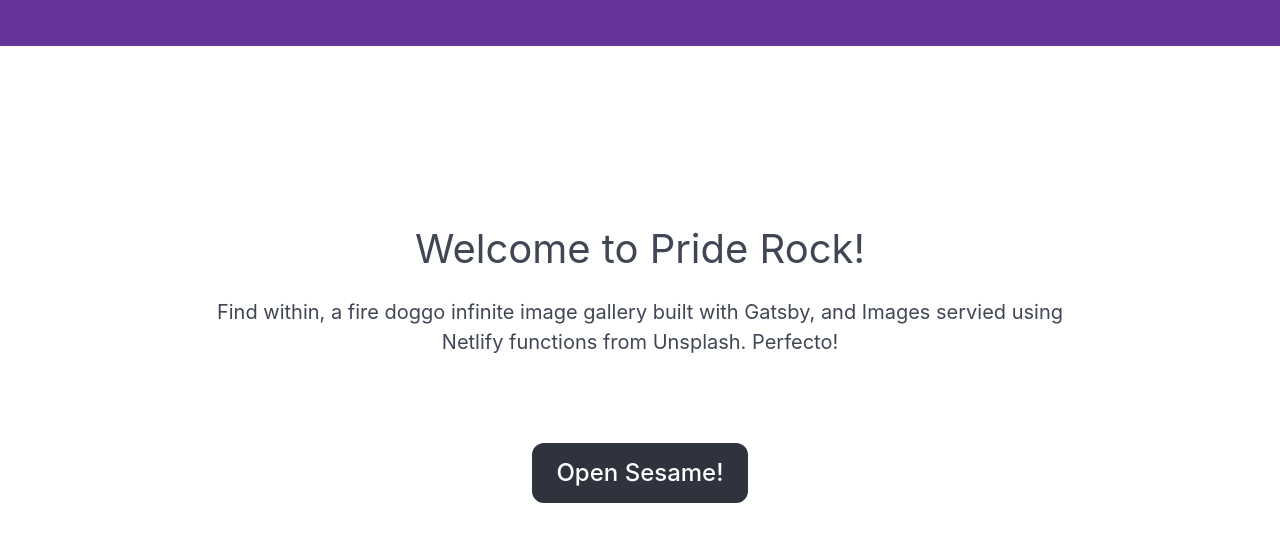
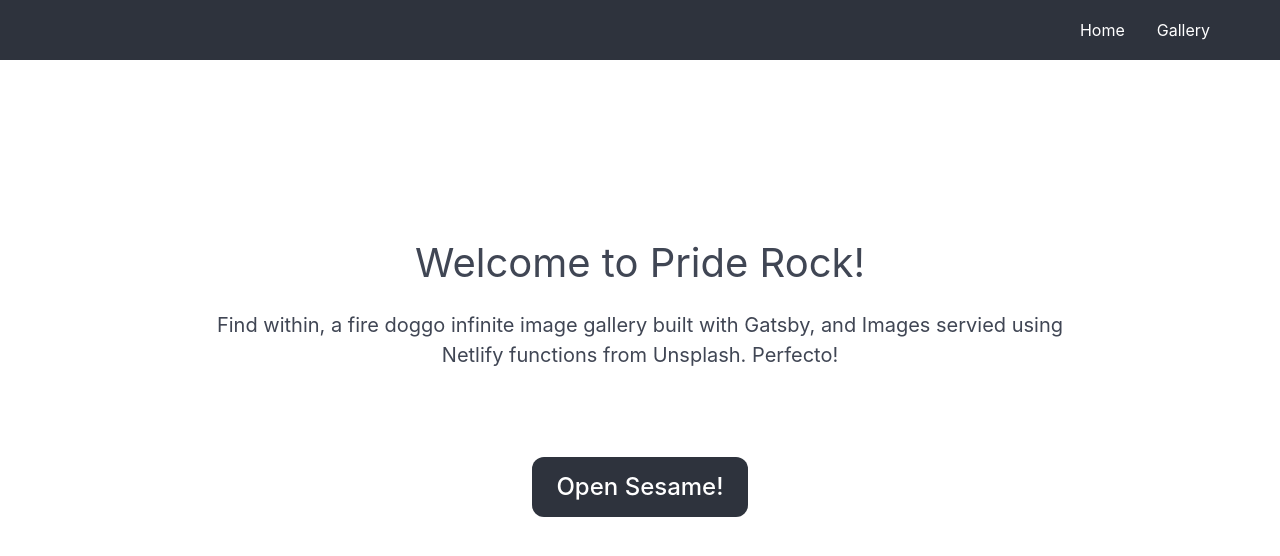
Before and after one commit to chrisotto6/gastify, a Gatsby site: page / in a window 1280 px wide. Built offline with nearby package versions, Linux system fonts and the light colour scheme; Gatsby itself is replaced by a stand-in of ours.

Commit message:
Update the header.js

```diff
--- a/src/components/header.js
+++ b/src/components/header.js
@@ -1,42 +1,45 @@
 import { Link } from "gatsby"
-import PropTypes from "prop-types"
 import React from "react"
 
 const Header = ({ siteTitle }) => (
-  <header
-    style={{
-      background: `rebeccapurple`,
-      marginBottom: `1.45rem`,
-    }}
-  >
-    <div
-      style={{
-        margin: `0 auto`,
-        maxWidth: 960,
-        padding: `1.45rem 1.0875rem`,
-      }}
-    >
-      <h1 style={{ margin: 0 }}>
+  <header>
+    <nav className="navbar is-dark" style={{ marginBottom: "2em" }}>
+      <div className="navbar-brand">
         <Link
           to="/"
           style={{
-            color: `white`,
-            textDecoration: `none`,
+            marginLeft: "3em",
+            padding: "10px",
           }}
+          className="has-text-white is-size-3"
         >
           {siteTitle}
         </Link>
-      </h1>
-    </div>
+      </div>
+      <div className="navbar-end" style={{ marginRight: "3em" }}>
+        <div className="navbar-item">
+          <Link
+            to="/"
+            style={{
+              padding: "10px",
+            }}
+            className="has-text-white"
+          >
+            Home
+          </Link>
+          <Link
+            to="/gallery/"
+            style={{
+              padding: "10px",
+            }}
+            className="has-text-white"
+          >
+            Gallery
+          </Link>
+        </div>
+      </div>
+    </nav>
   </header>
 )
 
-Header.propTypes = {
-  siteTitle: PropTypes.string,
-}
-
-Header.defaultProps = {
-  siteTitle: ``,
-}
-
 export default Header
```
